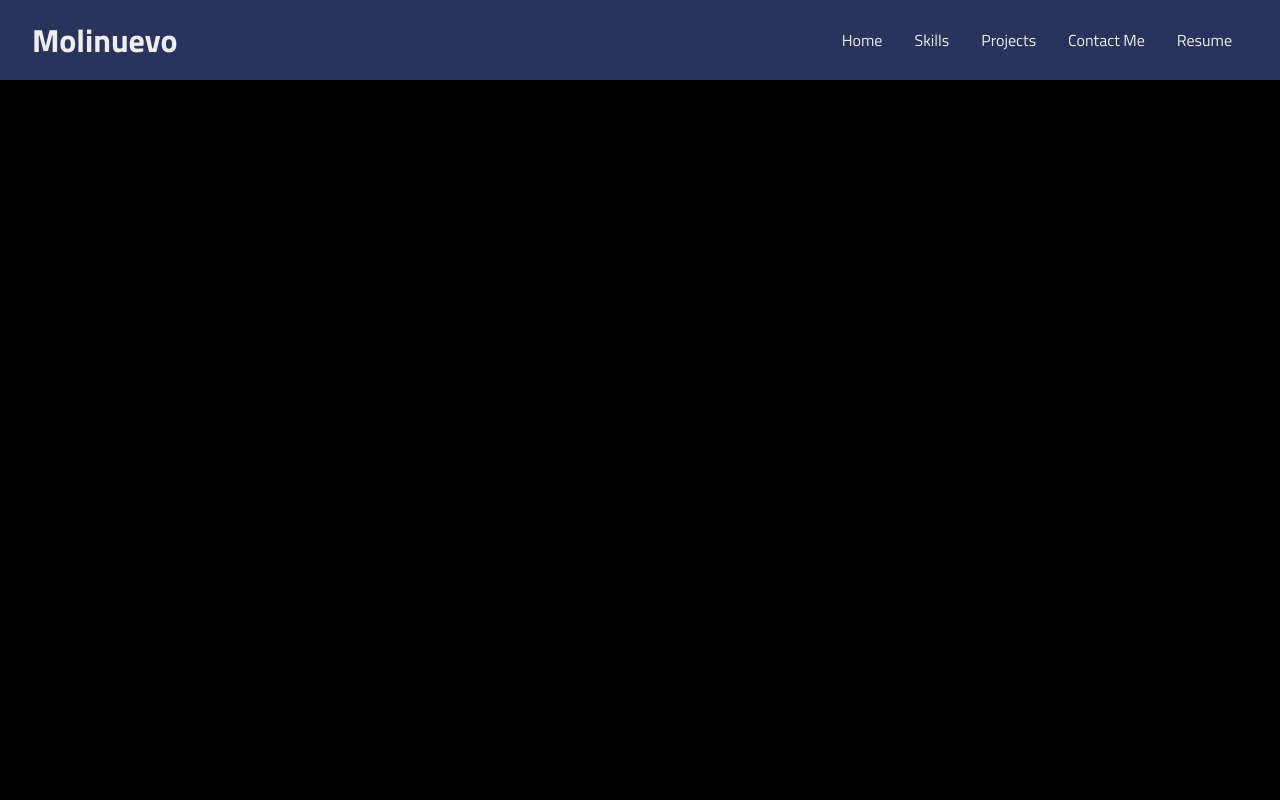
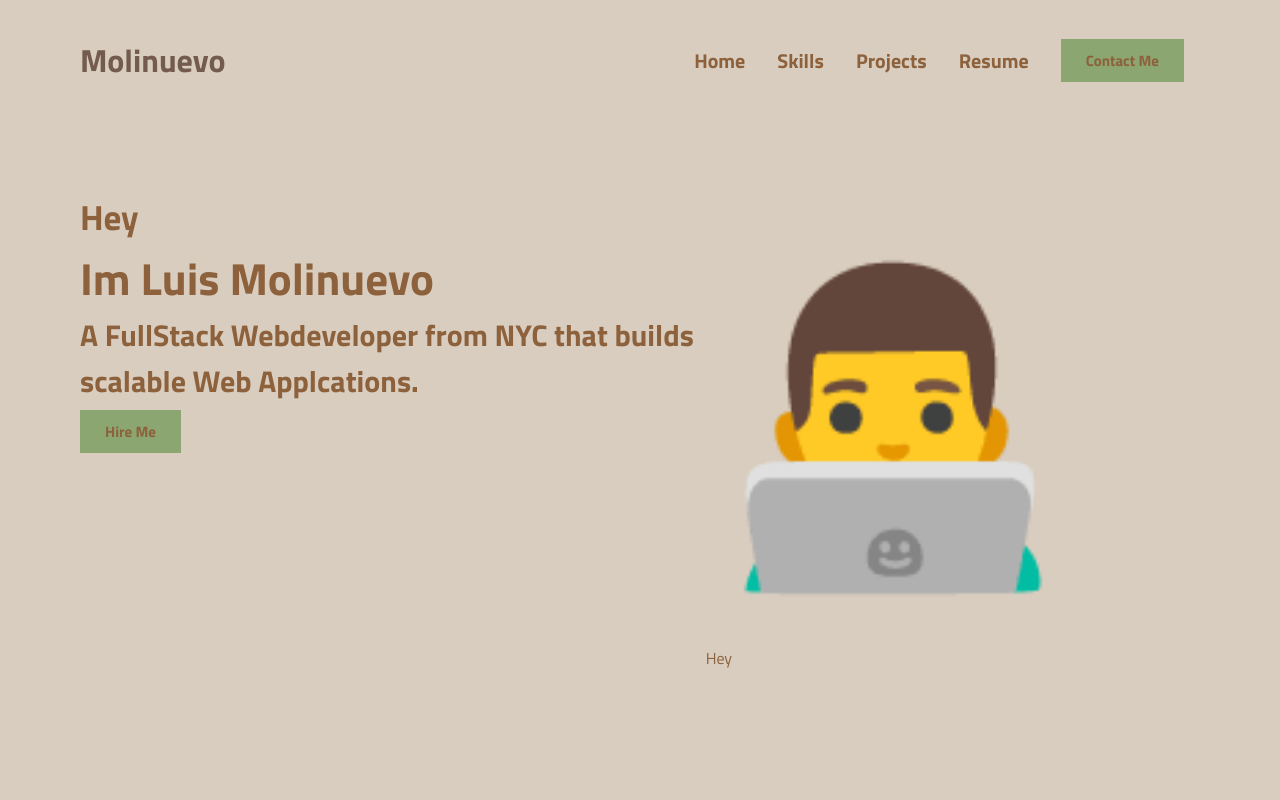
Before and after one commit to luismolinuevo/reactresume, a React (Create React App) app in the folder my-app/: page / in a window 1280 px wide. Shown: the top 800 px of the page. Built offline with nearby package versions, Linux system fonts and the light colour scheme.

Commit message:
adding contact page. Home page almost done

```diff
--- a/my-app/src/App.css
+++ /dev/null
@@ -1,38 +0,0 @@
-.App {
-  text-align: center;
-}
-
-.App-logo {
-  height: 40vmin;
-  pointer-events: none;
-}
-
-@media (prefers-reduced-motion: no-preference) {
-  .App-logo {
-    animation: App-logo-spin infinite 20s linear;
-  }
-}
-
-.App-header {
-  background-color: #282c34;
-  min-height: 100vh;
-  display: flex;
-  flex-direction: column;
-  align-items: center;
-  justify-content: center;
-  font-size: calc(10px + 2vmin);
-  color: white;
-}
-
-.App-link {
-  color: #61dafb;
-}
-
-@keyframes App-logo-spin {
-  from {
-    transform: rotate(0deg);
-  }
-  to {
-    transform: rotate(360deg);
-  }
-}
--- a/my-app/src/App.js
+++ b/my-app/src/App.js
@@ -1,25 +1,17 @@
-
 import React from 'react';
-import './App.css';
 import Navbar from './components/Navbar';
+import Contact from './pages/Contact';
 import LandingPage from './pages/LandingPage';
 import Skills from "./pages/Skills"
 
 
 function App() {
   return (
-    // <Router>
-    //   {/* <Navbar/> */}
-    //   <Routes>
-    //     <Route path="/" element={<Test/>}/>
-    //     <Route path='/skills' element={<Skills/>}/>
-    //   </Routes>
-
-    // </Router>
     <React.Fragment>
       <Navbar/>
       <LandingPage/>
       <Skills/>
+      <Contact/>
     </React.Fragment>
 
 
@@ -29,5 +21,4 @@ function App() {
 
 export default App;
 
-
-//make everything in one page
+//add smooth scroll/animations
--- a/my-app/src/components/Navbar.js
+++ b/my-app/src/components/Navbar.js
@@ -7,29 +7,38 @@ import { Link} from "react-scroll";
 
 const Navbar = () => {
     const [expandNavbar, setExpandNavbar] = useState(false);
+    const [click, setClick] = useState(false)
+    const [navbar, setNavbar] = useState(false);
 
+    const handleClick = () => setExpandNavbar(!expandNavbar)   //sets expandnavbar to opposite value
 
     useEffect(() => {
         setExpandNavbar(false);
     }, []);
 
+    // const changeBackground = () => {
+    //     if(window.scollY >= 90) {
+    //         setNavbar(true)
+    //     }
+    //     else {
+    //         setNavbar(false)
+    //     }
+    // }
+
+    // window.addEventListener("scroll", changeBackground)
 
     return (
-        <header>
+        <div className = "container">
+            <header className = {navbar ? "active" : " "}>
                 <div className = "navbar">
-                <h1>Molinuevo</h1>
+                    <h1 className = "logo">Molinuevo</h1>
                     <nav className={expandNavbar ? "responsive_nav" : " "}>
-                    <a href='/'>Home</a>
-                    <a href='#skills'>Skills</a>
-                    <a href='/#'>Projects</a>
-                    <a href='/#'>Contact Me</a>
-                    <a href='/#'>Resume</a>
-                    {/* <Link to="/"> Home </Link>
-                    <Link to="/projects"> Projects </Link>
-                    <Link to="/experience"> Experience </Link> */}
-                    <button className="nav-btn nav-close-btn" onClick={() => {
-                        setExpandNavbar((prev) => !prev);
-                    }}>
+                        <a href='/' onClick={handleClick}>Home</a>
+                        <a href='#skills' onClick={handleClick}>Skills</a>
+                        <a href='/#' onClick={handleClick}>Projects</a>
+                        <a href='/#' onClick={handleClick}>Resume</a>
+                        <a href='#contact-me' className ="contact-button" onClick={handleClick}>Contact Me</a>
+                        <button className="nav-btn nav-close-btn" onClick={handleClick}>
                             <FaTimes/>
                         </button>
                     </nav>
@@ -41,7 +50,12 @@ const Navbar = () => {
                         <FaBars/>
                     </button>
             </header>
+        </div>
+
     )
 }
 
 export default Navbar
+
+
+//If i was making a website with different pages then I would use react-router-dom
--- /dev/null
+++ b/my-app/src/pages/Contact.js
@@ -0,0 +1,11 @@
+import React from 'react'
+
+const Contact = () => {
+  return (
+    <section id="contact-me">
+        <div className = "container"></div>
+    </section>
+  )
+}
+
+export default Contact
--- a/my-app/src/pages/LandingPage.js
+++ b/my-app/src/pages/LandingPage.js
@@ -4,11 +4,32 @@ import "../styles/Landingpage.css"
 const LandingPage = () => {
   return (
     <React.Fragment>
-        <div id = "home">
-            <p>Landing Page</p>
-        </div>
+        <section id = "home">
+            <div className = "container">
+              <div className = "hero">
+                <div className ="home-info">
+                  <p className = "hey">Hey</p>
+                  <h1>Im Luis Molinuevo</h1>
+                  <p className = "intro">A FullStack Webdeveloper from NYC that builds scalable Web Applcations.</p>
+                  {/* <button className="contact-button"> */}
+                    <a className="contact-button" href="#contact-me">Hire Me</a>
+                  {/* </button> */}
+                </div>
+                <div>
+                  <p className="emjoi">👨‍💻</p>
+                  <p>Hey</p>
+                </div>
+              </div>
+
+
+            </div>
+        </section>
     </React.Fragment>
   )
 }
 
 export default LandingPage
+
+
+//make good and longer about me. Maybe get different colors that make the page feel more alive.Find something to take up some space
+//colors https://color.adobe.com/explore?page=2
--- a/my-app/src/styles/Landingpage.css
+++ b/my-app/src/styles/Landingpage.css
@@ -1,4 +1,51 @@
 #home {
     height: 100vh;
-    background-color: black;
+    /* background-color: black; */
 }
+
+.hero {
+    display: flex;
+    justify-content: space-between;
+    padding-top: 50px;
+    color:#8C613B;
+
+}
+
+.hey {
+    font-size: 35px;
+    font-weight: bold;
+}
+
+.home-info h1 {
+    font-size: 45px;
+    font-weight: bold;
+}
+
+.intro {
+    font-size: 30px;
+    font-weight: bold;
+    padding-bottom: 15px;
+}
+
+.emjoi {
+    font-size: 300px;
+    padding-right: 120px;
+}
+
+.contact-button{
+    padding: 10px 25px;
+    background-color: #8CA672;
+    border: none;
+    text-decoration: none;
+    color: #8C613B;
+    font-weight: bold;
+    font-size: 15px;
+}
+
+/*
+.contact-button a {
+    text-decoration: none;
+    color: #8C613B;
+    font-weight: bold;
+    font-size: 15px;
+} */
--- a/my-app/src/styles/Navstyles.css
+++ b/my-app/src/styles/Navstyles.css
@@ -7,11 +7,22 @@
 	font-family: "Titillium Web", sans-serif;
 }
 
+body {
+	background-color: #D9CDBF;
+	scroll-behavior: smooth;
+}
+
 :root {
 	--mainColor: #29335c;
 	--mainColorLight: #5767aa;
 	--secondaryColor: #db2b39;
 	--textColor: #eee;
+}
+
+.container {
+	width: 100%;
+	padding: 20px 80px;
+
 }
 
 header {
@@ -20,10 +31,16 @@ header {
 	align-items: center;
 	justify-content: space-between;
 	height: 80px;
-	padding: 0 2rem;
-	background-color: var(--mainColor);
-	color: var(--textColor);
+	/* padding: 0 2rem; */
+	background-color: transparent;
+	color: #735B4D;
+	position: sticky;
+	top: 0;
+	z-index: 999;
+}
 
+.header.active {
+	background-color: orange;
 }
 
 .navbar {
@@ -33,13 +50,15 @@ header {
 }
 
 nav a {
+	font-size: 20px;
+	font-weight: bold;
+	color:#8C613B;
 	margin: 0 1rem;
-	color: var(--textColor);
 	text-decoration: none;
 }
 
 nav a:hover {
-	color: var(--secondaryColor);
+	border-bottom: 3px solid #8CA672;
 }
 
 header .nav-btn {
@@ -49,7 +68,7 @@ header .nav-btn {
 	background: transparent;
 	border: none;
 	outline: none;
-	color: var(--textColor);
+	color: #8C613B;
 	visibility: hidden;
 	opacity: 0;
 	font-size: 1.8rem;
@@ -58,6 +77,16 @@ header .nav-btn {
 header div, nav {
 	display: flex;
 	align-items: center;
+}
+
+.contact-button{
+    padding: 10px 25px;
+    background-color: #8CA672;
+    border: none;
+    text-decoration: none;
+    color: #8C613B;
+    font-weight: bold;
+    font-size: 15px;
 }
 
 @media only screen and (max-width: 1024px) {
@@ -78,7 +107,7 @@ header div, nav {
 		align-items: center;
 		justify-content: center;
 		gap: 1.5rem;
-		background-color: var(--mainColor);
+		background-color: #8CA672;
 		transition: 1s;
 		transform: translateY(-100vh);
 	}
```
Lines whose indentation alone changed are shown as unchanged.
